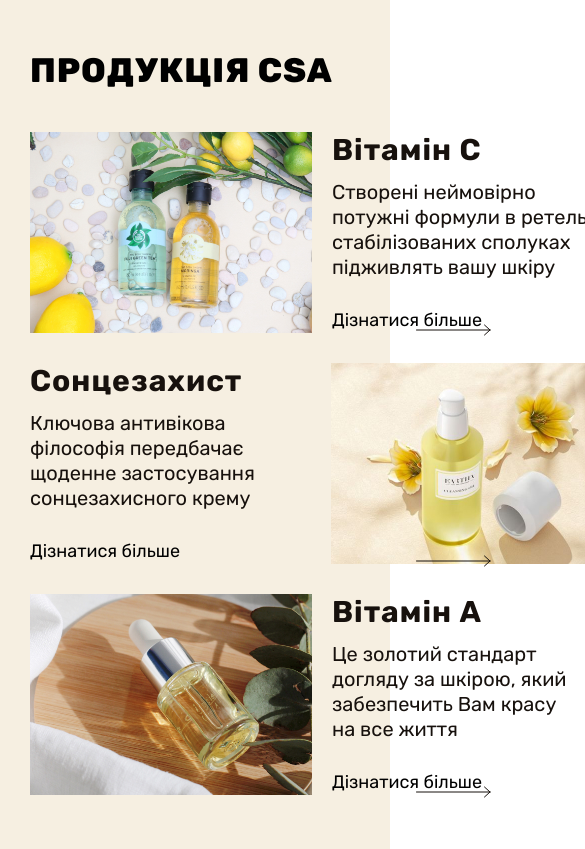
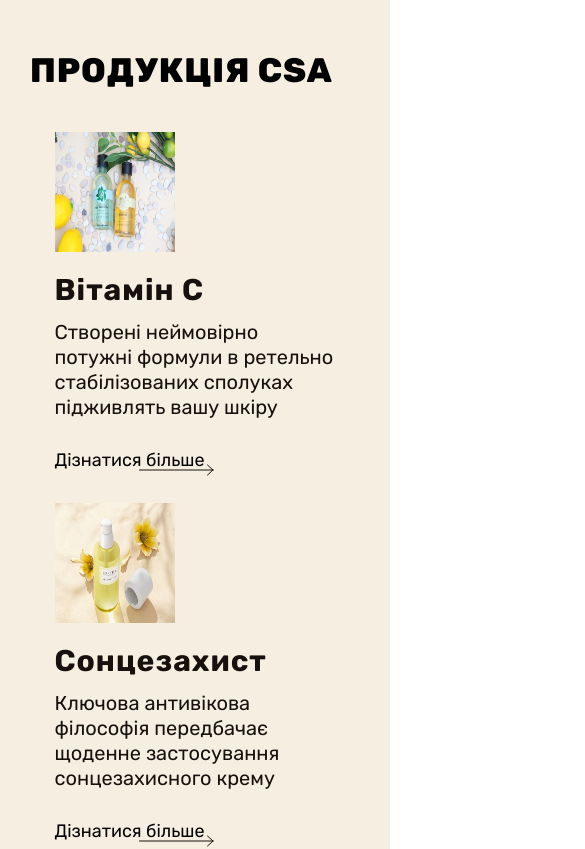
Before and after one commit to adevreactjs/cosmetic, a React (Create React App) app: page / in a window 390 px wide. Shown: the part 1620-2469 px from the top of the page, 585 px wide, since content can reach past the window. Built offline with nearby package versions, Linux system fonts and the light colour scheme.

Commit message:
add styles

```diff
--- a/src/components/mainServices/index.module.scss
+++ b/src/components/mainServices/index.module.scss
@@ -593,10 +593,10 @@
       margin-bottom: 40px;
     }
   }
-    .mainServices__items {
-      padding-top: 100px;
-      padding-bottom: 100px;
-    }
+  .mainServices__items {
+    padding-top: 100px;
+    padding-bottom: 100px;
+  }
   .mainServices__item {
     display: flex;
     align-items: center;
@@ -605,7 +605,7 @@
     &:nth-child(2) {
       flex-direction: row-reverse;
     }
-     &:nth-child(5) {
+    &:nth-child(5) {
       flex-direction: row-reverse;
     }
     span {
@@ -632,7 +632,22 @@
       width: 158px;
     }
   }
-  .container__service {
-
+  .mainServices__wrapper {
+  }
+  .mainServices__productwrapper {
+    flex-direction: column;
+    img {
+      display: inline;
+      width: 120px;
+      height: 120px;
+    }
+  }
+  .mainServices__product {
+    pointer-events: none;
+    &:nth-child(2) {
+      .mainServices__productwrapper {
+        flex-direction: column;
+      }
+    }
   }
 }
```
